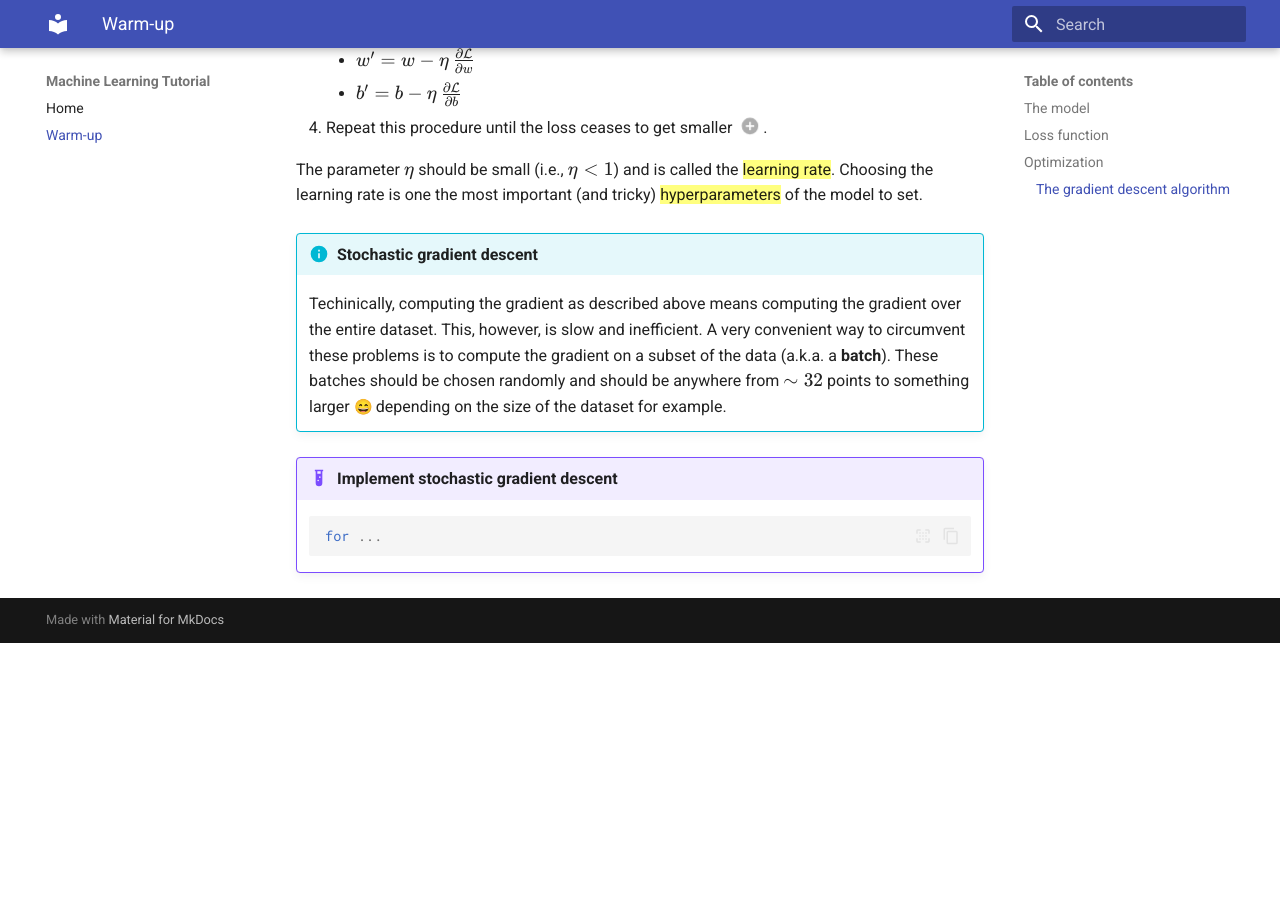
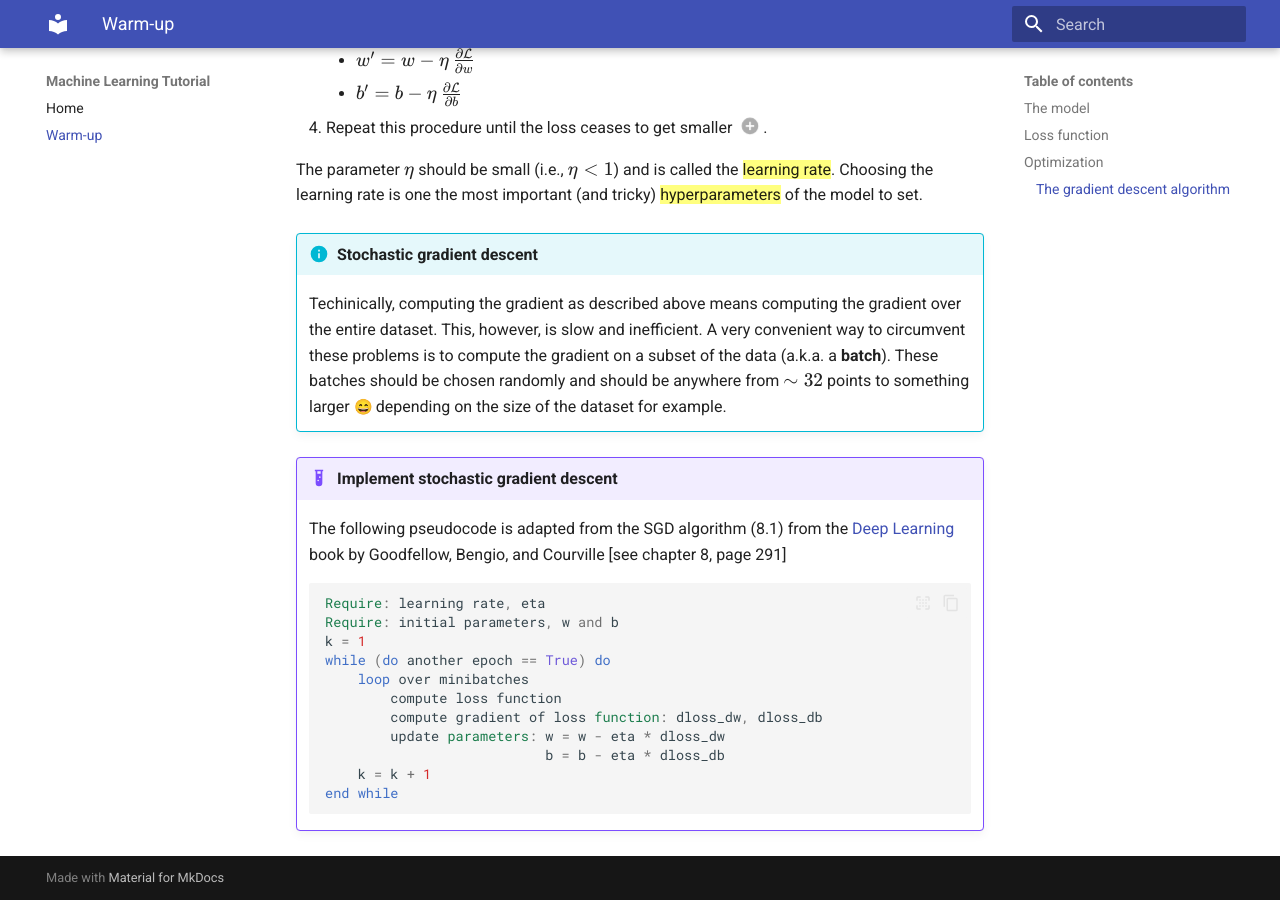
Before and after one commit to European-XFEL/machine_learning_tutorial, an MkDocs documentation site: the page built from docs/linear_regression.md, in a window 1280 px wide and 900 px high, scrolled down 3523 px. Built offline with MkDocs 1.6.1 and Material for MkDocs 9.7.7, drawn with Linux system fonts in a browser that asks for light colours; emoji names are drawn with the system emoji font; before the commit the page ends 4166 px from its top, so only the background shows below that.

Commit message:
Added pseudocode to describe the SGD algorithm

````diff
--- a/docs/linear_regression.md
+++ b/docs/linear_regression.md
@@ -120,6 +120,17 @@ The parameter $\eta$ should be small (i.e., $\eta <1$) and is called the ==learn
 
 !!! example "Implement stochastic gradient descent"
 
-	```python
-	for ...
+	The following pseudocode is adapted from the SGD algorithm (8.1) from the [Deep Learning](https://www.deeplearningbook.org/) book by Goodfellow, Bengio, and Courville [see chapter 8, page 291]
+	```ruby
+	Require: learning rate, eta
+	Require: initial parameters, w and b
+	k = 1
+	while (do another epoch == True) do
+	    loop over minibatches
+	        compute loss function
+	        compute gradient of loss function: dloss_dw, dloss_db
+	        update parameters: w = w - eta * dloss_dw
+	                           b = b - eta * dloss_db
+	    k = k + 1
+	end while
 	```
````
